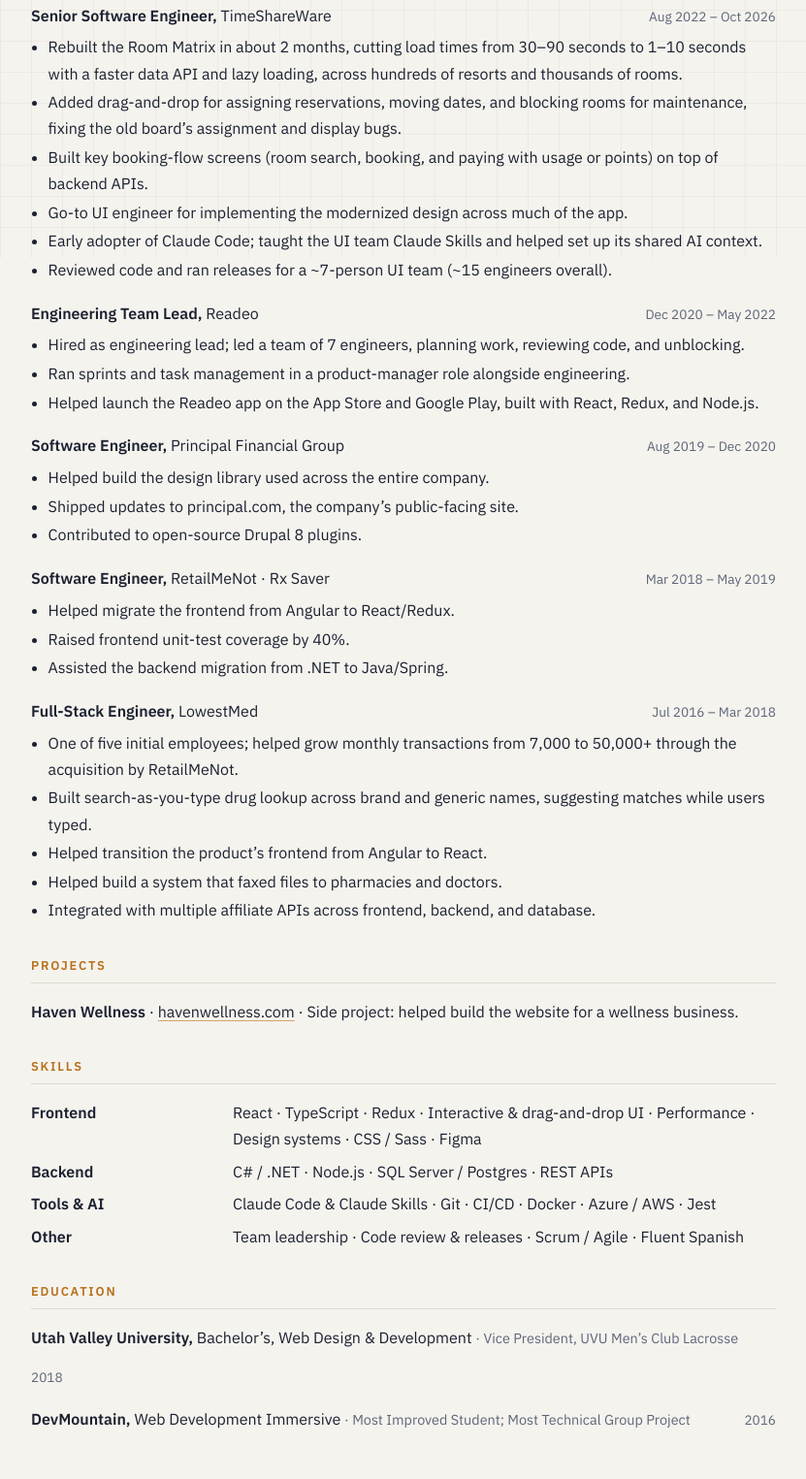
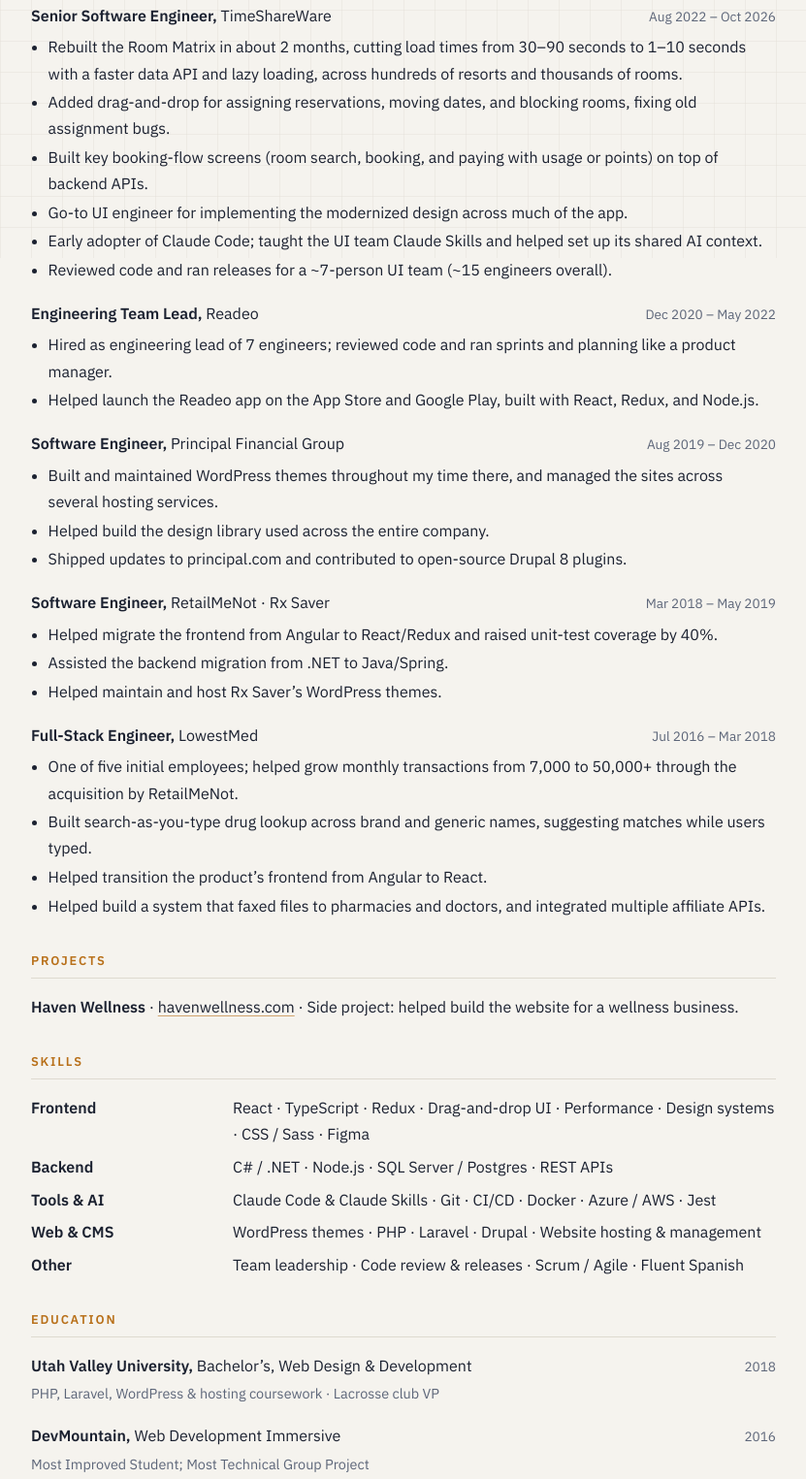
Before and after one commit to Jtporter9/jtporter-dev, an Astro site: page /resume in a window 1280 px wide. Shown: the part 534-2059 px from the top of the page at 97% size, without its empty margins (224-1055 px from the left). Built offline with nearby package versions, Linux system fonts and the light colour scheme; Astro itself is replaced by a stand-in of ours.

Commit message:
Add WordPress, PHP, and hosting experience
Principal WordPress themes and hosting, Rx Saver WordPress work, UVU
coursework, and a Web & CMS skills row; tighten resume to one page.

Co-Authored-By: Claude Opus 5.5 <noreply@anthropic.com>
Claude-Session: https://claude.ai/code/session_01FLNZcT4GVmXgVTGybxznan

```diff
--- a/src/data/profile.ts
+++ b/src/data/profile.ts
@@ -40,7 +40,7 @@ export const experience: Job[] = [
     blurb: 'Enterprise timeshare and resort management platform used by 7–10 resort companies, including Vidanta and Hyatt, across hundreds of resorts.',
     highlights: [
       'Rebuilt the Room Matrix in about 2 months, cutting load times from 30–90 seconds to 1–10 seconds with a faster data API and lazy loading, across hundreds of resorts and thousands of rooms.',
-      'Added drag-and-drop for assigning reservations, moving dates, and blocking rooms for maintenance, fixing the old board’s assignment and display bugs.',
+      'Added drag-and-drop for assigning reservations, moving dates, and blocking rooms, fixing old assignment bugs.',
       'Built key booking-flow screens (room search, booking, and paying with usage or points) on top of backend APIs.',
       'Go-to UI engineer for implementing the modernized design across much of the app.',
       'Early adopter of Claude Code; taught the UI team Claude Skills and helped set up its shared AI context.',
@@ -57,8 +57,7 @@ export const experience: Job[] = [
     end: 'May 2022',
     blurb: 'Video-chat reading app that lets families read children’s books together from anywhere.',
     highlights: [
-      'Hired as engineering lead; led a team of 7 engineers, planning work, reviewing code, and unblocking.',
-      'Ran sprints and task management in a product-manager role alongside engineering.',
+      'Hired as engineering lead of 7 engineers; reviewed code and ran sprints and planning like a product manager.',
       'Helped launch the Readeo app on the App Store and Google Play, built with React, Redux, and Node.js.',
     ],
     caseStudy: '/work/readeo',
@@ -72,9 +71,9 @@ export const experience: Job[] = [
     end: 'Dec 2020',
     blurb: 'Fortune 250 investment and retirement company.',
     highlights: [
+      'Built and maintained WordPress themes throughout my time there, and managed the sites across several hosting services.',
       'Helped build the design library used across the entire company.',
-      'Shipped updates to principal.com, the company’s public-facing site.',
-      'Contributed to open-source Drupal 8 plugins.',
+      'Shipped updates to principal.com and contributed to open-source Drupal 8 plugins.',
     ],
   },
   {
@@ -85,9 +84,9 @@ export const experience: Job[] = [
     end: 'May 2019',
     blurb: 'Prescription price-comparison tool, later acquired by GoodRx.',
     highlights: [
-      'Helped migrate the frontend from Angular to React/Redux.',
-      'Raised frontend unit-test coverage by 40%.',
+      'Helped migrate the frontend from Angular to React/Redux and raised unit-test coverage by 40%.',
       'Assisted the backend migration from .NET to Java/Spring.',
+      'Helped maintain and host Rx Saver’s WordPress themes.',
     ],
     caseStudy: '/work/rx-saver',
   },
@@ -102,8 +101,7 @@ export const experience: Job[] = [
       'One of five initial employees; helped grow monthly transactions from 7,000 to 50,000+ through the acquisition by RetailMeNot.',
       'Built search-as-you-type drug lookup across brand and generic names, suggesting matches while users typed.',
       'Helped transition the product’s frontend from Angular to React.',
-      'Helped build a system that faxed files to pharmacies and doctors.',
-      'Integrated with multiple affiliate APIs across frontend, backend, and database.',
+      'Helped build a system that faxed files to pharmacies and doctors, and integrated multiple affiliate APIs.',
     ],
     caseStudy: '/work/lowestmed',
   },
@@ -118,9 +116,10 @@ export const projects = [
 ];
 
 export const skills = {
-  Frontend: ['React', 'TypeScript', 'Redux', 'Interactive & drag-and-drop UI', 'Performance', 'Design systems', 'CSS / Sass', 'Figma'],
+  Frontend: ['React', 'TypeScript', 'Redux', 'Drag-and-drop UI', 'Performance', 'Design systems', 'CSS / Sass', 'Figma'],
   Backend: ['C# / .NET', 'Node.js', 'SQL Server / Postgres', 'REST APIs'],
   'Tools & AI': ['Claude Code & Claude Skills', 'Git', 'CI/CD', 'Docker', 'Azure / AWS', 'Jest'],
+  'Web & CMS': ['WordPress themes', 'PHP', 'Laravel', 'Drupal', 'Website hosting & management'],
   Other: ['Team leadership', 'Code review & releases', 'Scrum / Agile', 'Fluent Spanish'],
 };
 
@@ -130,7 +129,7 @@ export const education = [
     location: 'Orem, UT',
     detail: 'Bachelor’s, Web Design & Development',
     year: '2018',
-    note: 'Vice President, UVU Men’s Club Lacrosse',
+    note: 'PHP, Laravel, WordPress & hosting coursework · Lacrosse club VP',
   },
   {
     school: 'DevMountain',
--- a/src/pages/index.astro
+++ b/src/pages/index.astro
@@ -106,8 +106,8 @@ import '../styles/home.css';
           <div class="when">2019 — 2020</div>
           <div>
             <h3>Software Engineer <span>· Principal Financial Group</span></h3>
-            <p data-i18n="j_pfg">Helped build the design library used across the whole Fortune 250 company, and shipped updates to principal.com.</p>
-            <ul class="tags"><li>Design systems</li><li>Drupal</li></ul>
+            <p data-i18n="j_pfg">Built and maintained WordPress themes and managed the sites across several hosting services, helped build the design library used across the whole Fortune 250 company, and shipped updates to principal.com.</p>
+            <ul class="tags"><li>WordPress</li><li>PHP</li><li>Hosting</li><li>Design systems</li><li>Drupal</li></ul>
           </div>
         </li>
         <li class="job">
--- a/src/pages/resume.astro
+++ b/src/pages/resume.astro
@@ -59,9 +59,10 @@ import { profile, experience, skills, education, projects } from '../data/profil
       {education.map((e) => (
         <div class="job">
           <div class="job-head">
-            <h3>{e.school}, <span>{e.detail}</span> <span class="muted edu-note">· {e.note}</span></h3>
+            <h3>{e.school}, <span>{e.detail}</span></h3>
             <span class="dates">{e.year}</span>
           </div>
+          <p class="muted note">{e.note}</p>
         </div>
       ))}
     </section>
@@ -95,7 +96,7 @@ import { profile, experience, skills, education, projects } from '../data/profil
   @media (max-width: 640px) { .skills div { grid-template-columns: 1fr; gap: 0; } }
   @media print {
     @page { margin: 0.4in 0.55in; }
-    :global(body) { font-size: 9pt; line-height: 1.36; }
+    :global(body) { font-size: 9pt; line-height: 1.32; }
     .resume { padding: 0; max-width: none; }
     h1 { font-size: 18pt; }
     .summary { margin-top: 0.5rem; }
--- a/src/scripts/home.js
+++ b/src/scripts/home.js
@@ -67,7 +67,7 @@ const ES = {
   d_tsw: '2022 — Hoy',
   j_tsw: 'Reconstruí la Room Matrix (cargas de 30–90 s a 1–10 s), construí pantallas clave de reservación y lideré la modernización de la UI para empresas de resorts como Vidanta y Hyatt.',
   j_readeo: 'Contratado como líder. Dirigí un equipo de 7 ingenieros además de sprints y planeación, y lancé la app de Readeo en App Store y Google Play.',
-  j_pfg: 'Ayudé a crear la librería de diseño usada en toda esta empresa Fortune 250 y actualicé principal.com.',
+  j_pfg: 'Desarrollé y mantuve temas de WordPress y gestioné los sitios en varios servicios de hosting, ayudé a crear la librería de diseño usada en toda esta empresa Fortune 250 y actualicé principal.com.',
   j_rmn: 'Migré Rx Saver de Angular a React/Redux y aumenté la cobertura de pruebas un 40%. Rx Saver fue adquirida después por GoodRx.',
   j_lm: 'Empleado #5. Ayudé a migrar el producto de Angular a React, creé la búsqueda de medicamentos mientras escribes y ayudé a construir un sistema que enviaba archivos por fax a farmacias y médicos, mientras las transacciones mensuales crecían de 7 mil a más de 50 mil.',
   open: 'Disponible para trabajar · Remoto de preferencia', nav_contact: 'Contacto',
```
Also changed, not shown: src/pages/work/rx-saver.md (+1 -1 lines).
